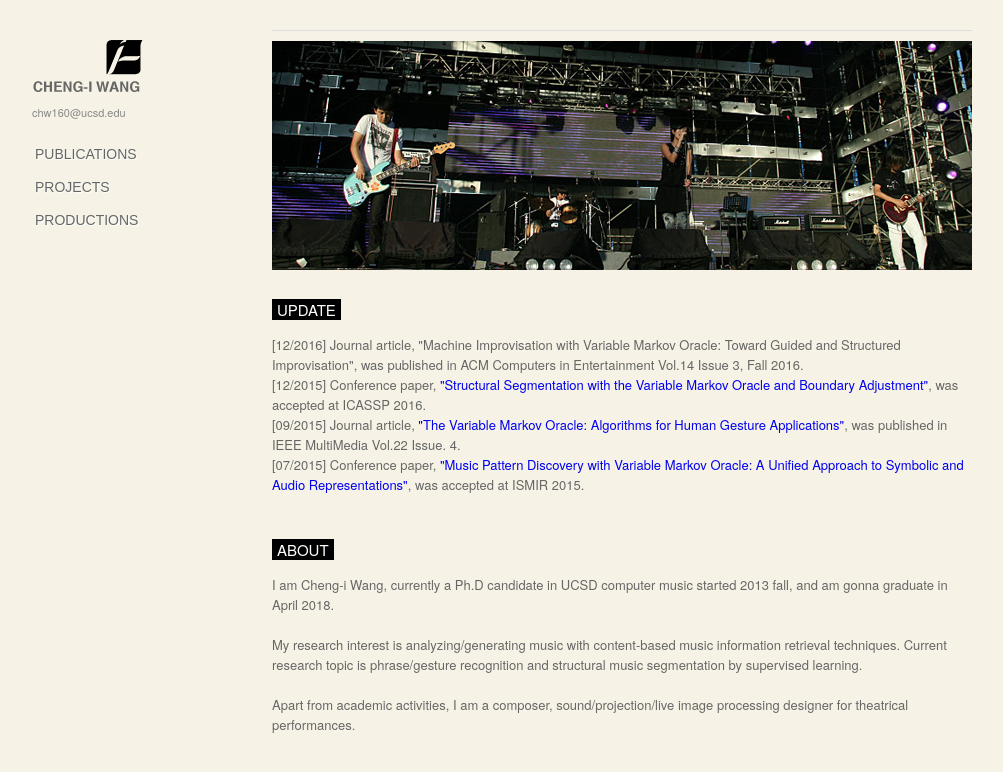
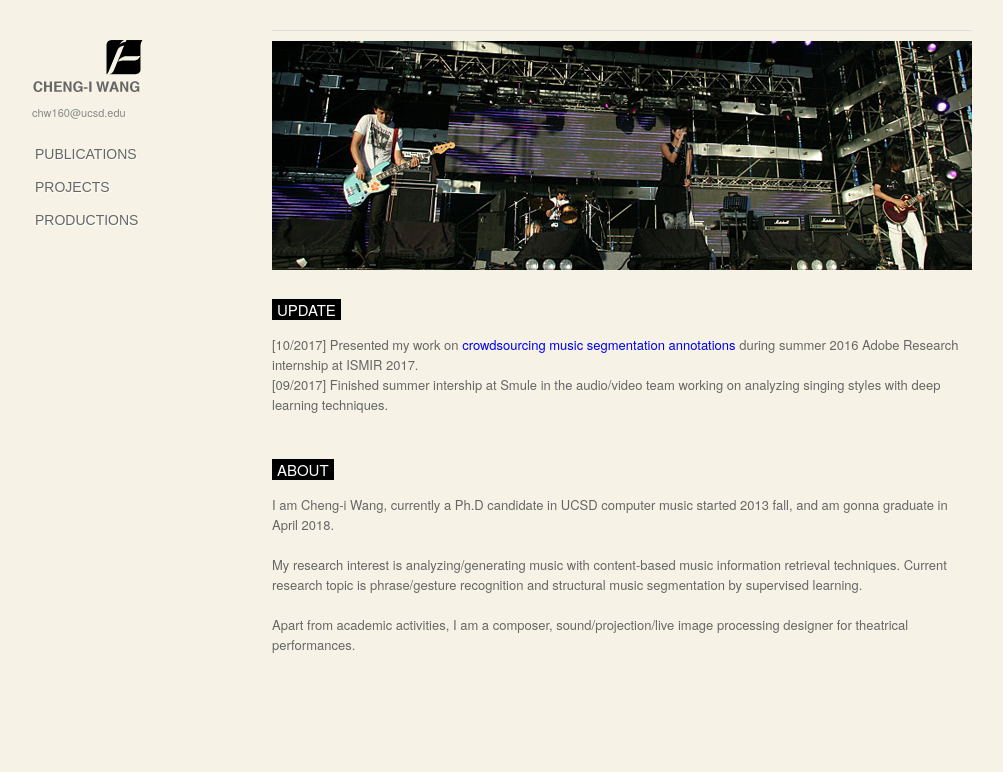
Before and after one commit to wangsix/wangsix.github.io, a Jekyll site: the page built from index.html, in a window 1280 px wide. Shown: the top 772 px of the page, without its empty margins (128-1131 px from the left). Built offline with Jekyll 4.4.1, drawn with Linux system fonts in a browser that asks for light colours.

Commit message:
updated publication.html

```diff
--- a/index.html
+++ b/index.html
@@ -8,29 +8,22 @@ title: Cheng-i Wang
 
 <p>
 <h1 style="margin-top:-10px;"><span class="textbg">UPDATE</span></h1>
-
-	[12/2016] Journal article, "Machine Improvisation with Variable Markov Oracle: Toward Guided and Structured Improvisation", was published in ACM Computers in Entertainment Vol.14 Issue 3, Fall 2016.
-	<br />
-	[12/2015] Conference paper, <a href="https://ccrma.stanford.edu/~gautham/Site/Publications_files/segmentation-icassp_2016.pdf">"Structural Segmentation with the Variable Markov Oracle and Boundary Adjustment"</a>, was accepted at ICASSP 2016.
-	<br />
-	[09/2015] Journal article, <a href="http://dx.doi.org/10.1109/MMUL.2015.76">"The Variable Markov Oracle: Algorithms for Human Gesture Applications"</a>, was published in IEEE MultiMedia Vol.22 Issue. 4.
-	<br />
-	[07/2015] Conference paper, <a href="http://ismir2015.uma.es/articles/78_Paper.pdf"> "Music Pattern Discovery with Variable Markov Oracle: A Unified Approach to Symbolic and Audio Representations"</a>, was accepted at ISMIR 2015.
+	[10/2017] Presented my work on <a href="https://ismir2017.smcnus.org/wp-content/uploads/2017/10/102_Paper.pdf">crowdsourcing music segmentation annotations</a> during summer 2016 Adobe Research internship at ISMIR 2017.
 	<br />
 
+	[09/2017] Finished summer intership at Smule in the audio/video team working on analyzing singing styles with deep learning techniques.
 	<br />
-	<br />
+
+	<br /> <br />
 <h1 style="margin-top:-10px;"><span class="textbg">ABOUT</span></h1>
 	I am Cheng-i Wang, currently a Ph.D candidate in UCSD computer music started 2013 fall, and am gonna graduate in April 2018.
 
-	<br />
-<br />
+	<br /><br />
 
 	My research interest is analyzing/generating music with content-based music information retrieval techniques.
 	Current research topic is phrase/gesture recognition and structural music segmentation by supervised learning.
 
-	<br />
-<br />
+	<br /><br />
 	Apart from academic activities, I am a composer, sound/projection/live image processing designer for theatrical performances.
 <br />
 </p>
```
